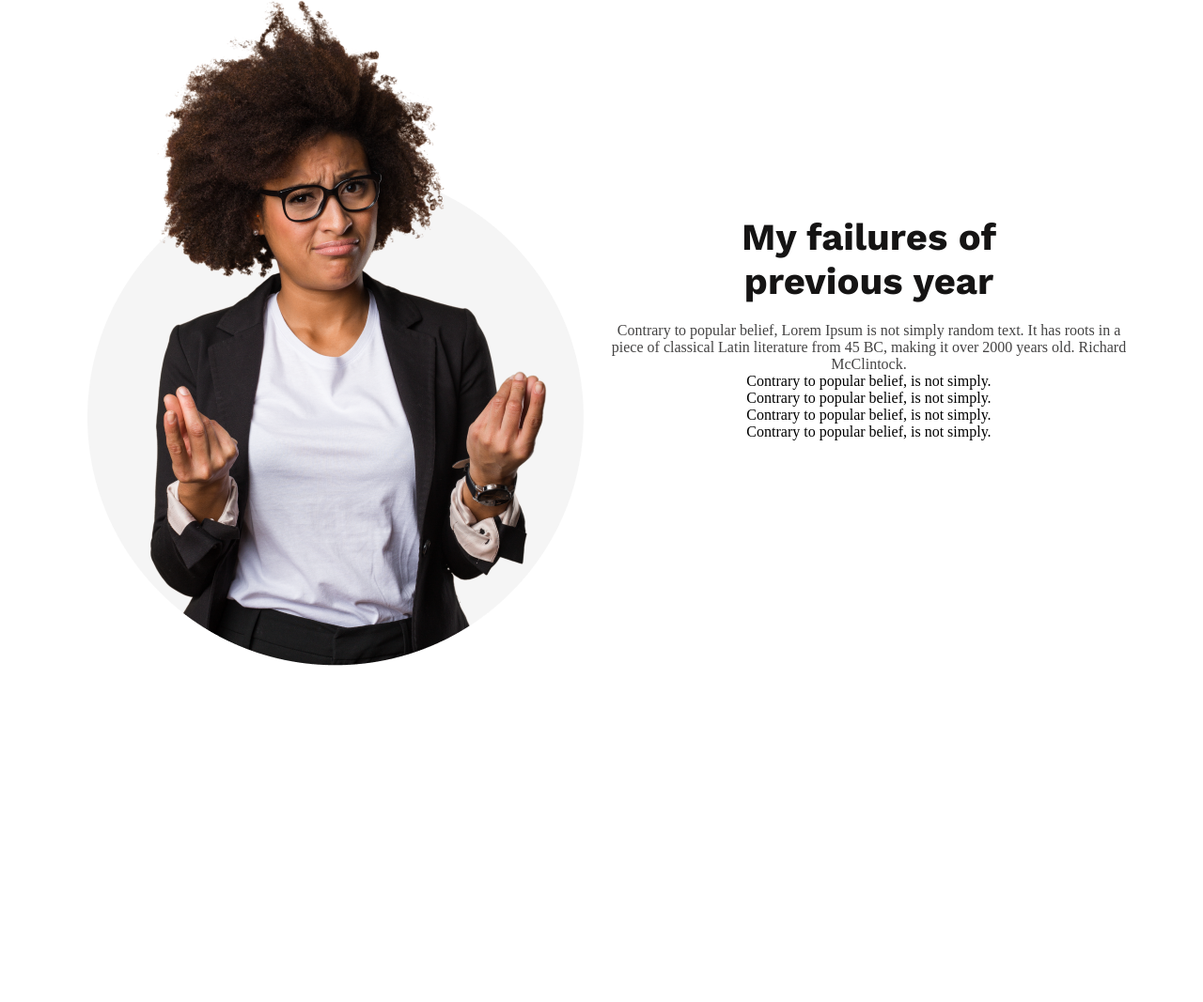
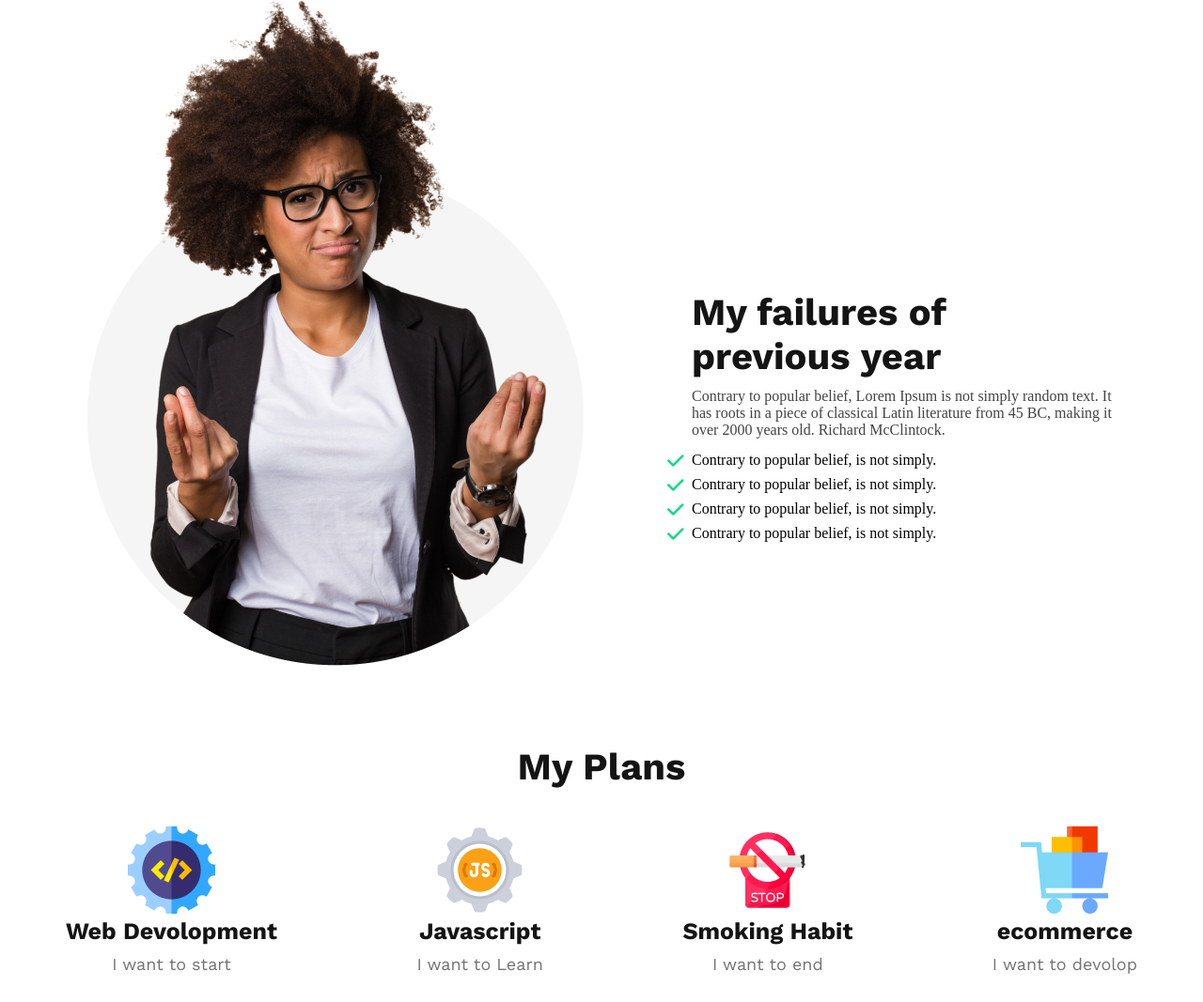
Before and after one commit to abuyousuf75/new-year-new-me, a plain HTML site: page index.html in a window 1280 px wide. Shown: the part 865-1932 px from the top of the page at 94% size. Before the commit the page ends 1628 px from the top, so only its background shows below. Drawn offline with nearby package versions, Linux system fonts and the light colour scheme.

Commit message:
new section added

```diff
--- a/css/style.css
+++ b/css/style.css
@@ -74,28 +74,78 @@ a{
 .about-main{
     display: flex;
    align-items: center;
+   justify-content: space-between;
 
 }
-.about-info{
-  text-align: center;
+.about-info {
+    position: relative;
+    width: 500px;
+    height: 500px;
+    top: 200px;
+    padding: 10px 26px;
 }
 .about-info h1{
     color:  #151414;
     font-family: Work Sans;
     font-size: 40px;
     font-weight: 700;
-    padding: 0px 70px;
-    padding-bottom: 20px;
+
 }
-
 .about-info p{
     color:  #444343;
     font-size: 16px;
     font-weight: 400;
+    padding: 10px 0px;
 
 }
+.about-info-text ul li{
+    line-height: 26px;
+}
+i.fa-solid.fa-check {
+    position: absolute;
+    left: 0px;
+    color: #16D887;
+    font-size: 20px;
+    margin-top: 4px;
+}
 
+/* =====plans Part Css Bellow====== */
+
+#plans{
+    padding: 30px 0px;
+}
+
+.plane-heading h1{
+    text-align: center;
+    color:  #151414;
+    font-family: Work Sans;
+    font-size: 40px;
+    font-weight: 700;
+    padding-bottom: 40px;
+}
+.plane-wrapper {
+    justify-content: space-between;
+    display: flex;
+    align-items: center;
+}
+.plane-containt {
+    text-align: center;
+}
+.plane-containt h3{
+    color: #151414;
+    font-family: Work Sans;
+    font-size: 25px;
+    font-weight: 700;
+
+}
+.plane-containt p{
+    color: #737272;
+    font-family: Work Sans;
+    font-size: 18px;
+    font-weight: 400;
+    padding-top: 10px;
+
+}
 /* =====Banner Part Css Bellow====== */
 /* =====Banner Part Css Bellow====== */
 /* =====Banner Part Css Bellow====== */
-/* =====Banner Part Css Bellow====== */
--- a/index.html
+++ b/index.html
@@ -4,6 +4,7 @@
     <meta charset="UTF-8">
     <meta name="viewport" content="width=device-width, initial-scale=1.0">
     <title>New Year New Me</title>
+    <link rel="stylesheet" href="https://cdnjs.cloudflare.com/ajax/libs/font-awesome/6.4.0/css/all.min.css">
     <link rel="stylesheet" href="./css/style.css">
 </head>
 <body>
@@ -31,14 +32,47 @@
                 <img src="./images/person.png" alt="about">
             </div>
             <div class="about-info">
+              <div class="about-info-text">
                 <h1>My failures of previous year</h1>
                 <p>Contrary to popular belief, Lorem Ipsum is not simply random text. It has roots in a piece of classical Latin literature from 45 BC, making it over 2000 years old. Richard McClintock.</p>
                 <ul>
-                    <li>Contrary to popular belief, is not simply.</li>
-                    <li>Contrary to popular belief, is not simply.</li>
-                    <li>Contrary to popular belief, is not simply.</li>
-                    <li>Contrary to popular belief, is not simply.</li>
+                    <i class="fa-solid fa-check"></i><li>Contrary to popular belief, is not simply.</li>
+                    <i class="fa-solid fa-check"></i> <li>Contrary to popular belief, is not simply.</li>
+                    <i class="fa-solid fa-check"></i><li>Contrary to popular belief, is not simply.</li>
+                    <i class="fa-solid fa-check"></i><li>Contrary to popular belief, is not simply.</li>
                 </ul>
+              </div>
+            </div>
+        </div>
+    </div>
+</section>
+
+ <!-- ========Plans Parts Goes Bellow============ -->
+<section id="plans">
+    <div class="container">
+        <div class="plane-heading">
+            <h1>My Plans</h1>
+        </div>
+        <div class="plane-wrapper">
+            <div class="plane-containt">
+                <img src="./images/icons/web.png" alt="web">
+                <h3>Web Devolopment</h3>
+                <p>I want to start</p>
+            </div>
+            <div class="plane-containt">
+                <img src="./images/icons/js.png" alt="js">
+                <h3>Javascript</h3>
+                <p>I want to Learn</p>
+            </div>
+            <div class="plane-containt">
+                <img src="./images/icons/smoke.png" alt="smoke">
+                <h3>Smoking Habit</h3>
+                <p>I want to end</p>
+            </div>
+            <div class="plane-containt">
+                <img src="./images/icons/ecom.png" alt="ecomarce">
+                <h3>ecommerce</h3>
+                <p>I want to devolop</p>
             </div>
         </div>
     </div>
@@ -47,7 +81,7 @@
 
 
 
-    <!-- ========Header Parts Goes Bellow============ -->
+
     <!-- ========Header Parts Goes Bellow============ -->
     <!-- ========Header Parts Goes Bellow============ -->
     <!-- ========Header Parts Goes Bellow============ -->
```
